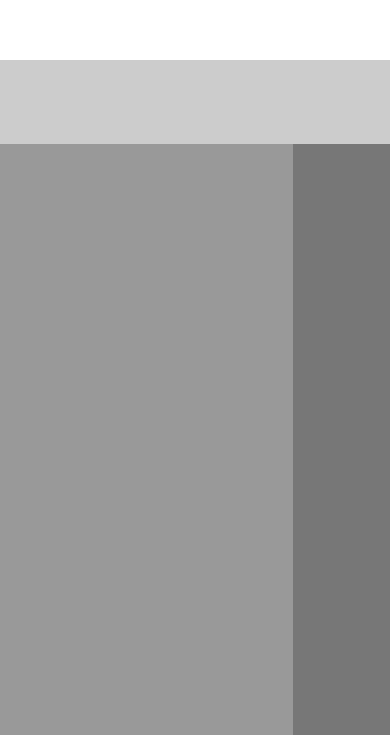
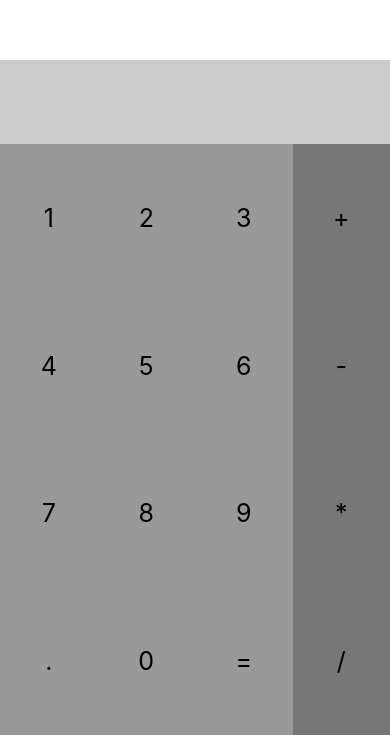
Before and after one commit to anirudh1200/Imaginary-Claculator, a React Native app: screen / in a window 390 px wide. Shown: the part 109-844 px from the top of the page. Built offline with nearby package versions, Linux system fonts and the light colour scheme.

Commit message:
added number buttons and input is working

```diff
--- a/App.js
+++ b/App.js
@@ -7,7 +7,7 @@
  */
 
 import React, {Component} from 'react';
-import {Platform, StyleSheet, Text, View, TextInput} from 'react-native';
+import {Platform, StyleSheet, Text, View, TextInput, TouchableOpacity} from 'react-native';
 
 const instructions = Platform.select({
   ios: 'Press Cmd+R to reload,\n' + 'Cmd+D or shake for dev menu',
@@ -20,23 +20,57 @@ type Props = {};
 export default class App extends Component<Props> {
 
   state = {
-    textValue: 'default'
+    input: ''
   }
 
-  handleInputChange = (newText) => {
+  onNumberClick = (recievedNumber) => {
+    if(recievedNumber == '='){
+      return this.calculateResult();
+    }
     this.setState({
-      textValue: newText
+      input: this.state.input+recievedNumber
     })
   }
 
   render() {
+
+    let numRows = [];
+    let nums = [[1, 2, 3], [4, 5, 6], [7, 8, 9], ['.', 0, '=']]
+    for(let i=0; i<4; i++){
+      let row = [];
+      for(let j=0; j<3; j++){
+        row.push(
+          <TouchableOpacity style={styles.btn} onPress={() => this.onNumberClick(nums[i][j])}>
+            <Text style={styles.btnText}>{nums[i][j]}</Text>
+          </TouchableOpacity>
+        );
+      }
+      numRows.push(<View style={styles.row}>{row}</View>)
+    }
+
+    let operatorCols = [];
+    let operators = ['+', '-', '*', '/'];
+    for(let i=0; i<4; i++){
+      operatorCols.push(
+        <TouchableOpacity style={styles.btn}>
+          <Text style={styles.btnText}>{operators[i]}</Text>
+        </TouchableOpacity>
+      )
+    }
+
     return (
       <View style={styles.container}>
           <View style={styles.result}></View>
-          <View style={styles.inputs}></View>
+          <View style={styles.inputs}>
+            <Text>{this.state.input}</Text>
+          </View>
           <View style={styles.buttons}>
-            <View style={styles.numbers}></View>
-            <View style={styles.operators}></View>
+            <View style={styles.numbers}>
+              {numRows}
+            </View>
+            <View style={styles.operators}>
+              {operatorCols}
+            </View>
           </View>
       </View>
     );
@@ -51,6 +85,15 @@ const styles = StyleSheet.create({
     flex: 2,
     backgroundColor: '#FFFFFF'
   },
+  row: {
+    flex: 1,
+    flexDirection: 'row',
+    justifyContent: 'space-around',
+    alignItems: 'center'
+  },
+  column: {
+    flex: 1
+  },
   inputs: {
     flex: 1,
     backgroundColor: '#CCCCCC'
@@ -58,6 +101,15 @@ const styles = StyleSheet.create({
   buttons: {
     flex: 7,
     flexDirection: 'row'
+  },
+  btn: {
+    flex: 1,
+    alignItems: 'center',
+    alignSelf: 'stretch',
+    justifyContent: 'center'
+  },
+  btnText: {
+    fontSize: 25
   },
   numbers: {
     flex: 3,
```
